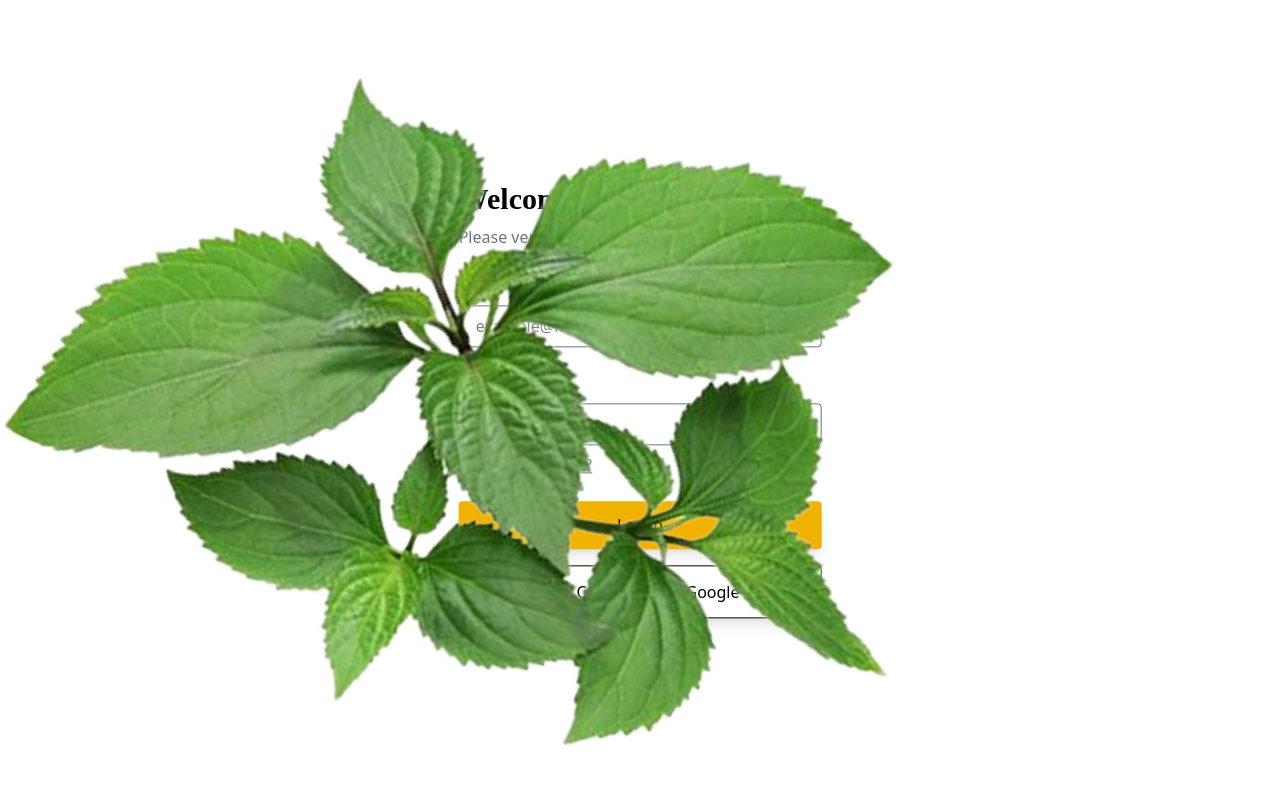
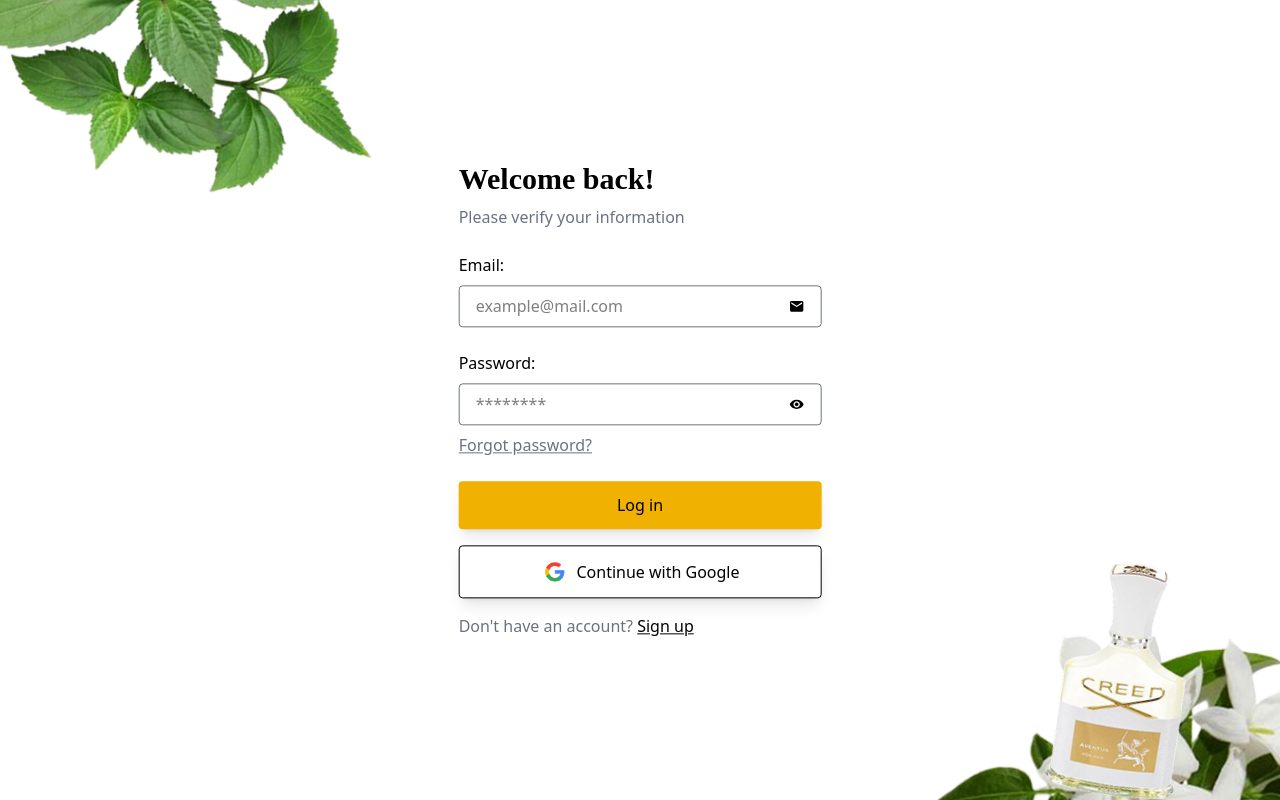
Before and after one commit to khaledsaoud15/creed-clone, a React (Vite) app: page /login in a window 1280 px wide. Built offline with nearby package versions, Linux system fonts and the light colour scheme; a web font is replaced by a local one.

Commit message:
adding login page

```diff
--- a/src/pages/Login.jsx
+++ b/src/pages/Login.jsx
@@ -41,7 +41,7 @@ const Login = () => {
             <button className="w-full py-3 rounded bg-yellow-500  shadow-lg cursor-pointer hover:bg-yellow-300 active:bg-white active:ring-offset-2 active:ring-2 active:ring-yellow-500 active:text-yellow-500 font-medium">
               Log in
             </button>
-            <button className="flex items-center gap-2 rounded border shadow-lg justify-center py-3 font-medium cursor-pointer hover:bg-gray-100 active:bg-white active:ring-offset-2 active:ring-2 active:ring-gray-500 active:text-gray-500">
+            <button className="flex items-center gap-2 rounded border shadow-lg justify-center py-3 font-medium cursor-pointer hover:bg-gray-100 active:bg-white active:ring-offset-2 active:ring-2 active:ring-gray-500 active:text-gray-500 bg-white">
               <img
                 src="./assets/images/google-icon.png"
                 alt="google icon"
@@ -50,13 +50,27 @@ const Login = () => {
               />
               Continue with Google
             </button>
+            <span className="text-gray-500">
+              Don't have an account?{" "}
+              <span className="font-medium underline text-black">Sign up</span>
+            </span>
           </div>
         </div>
       </div>
       <img
         src="./assets/images/mint@2x.png"
         alt=""
-        className="absolute -top-38 -left-36 w-full h-auto object-cover"
+        className="absolute -top-32 -left-36 w-full h-auto object-cover md:w-1/2 md:-top-64"
+      />
+      <img
+        src="./assets/images/jasmine.png"
+        alt=""
+        className="absolute -bottom-32 -right-36 w-full h-auto object-cover -z-10 md:w-1/2 md:-bottom-80 md:-right-50"
+      />
+      <img
+        src="./assets/images/forher.png"
+        alt=""
+        className="w-1/4 absolute hidden md:block h-auto -bottom-10 -right-0 -rotate-12"
       />
     </section>
   );
```
